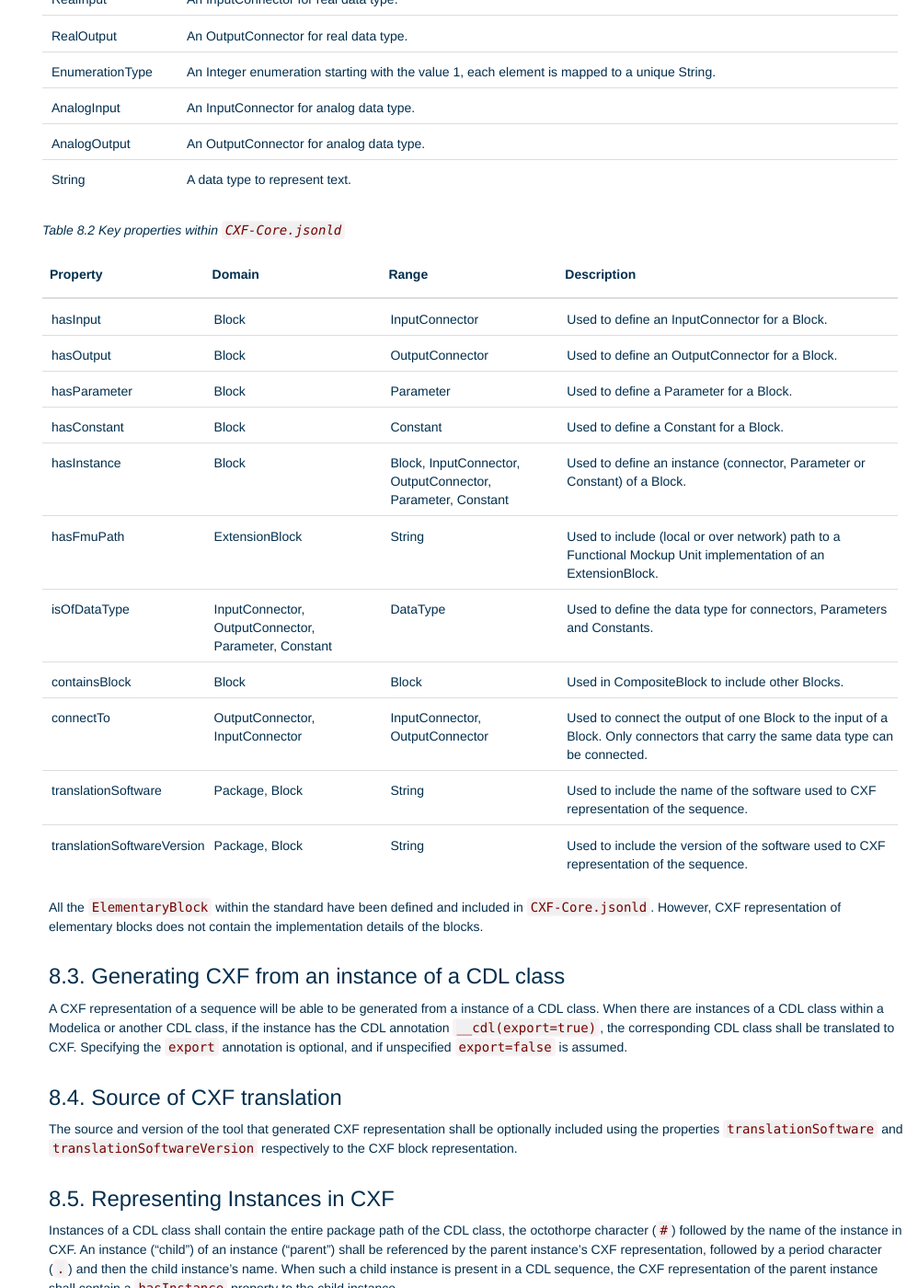
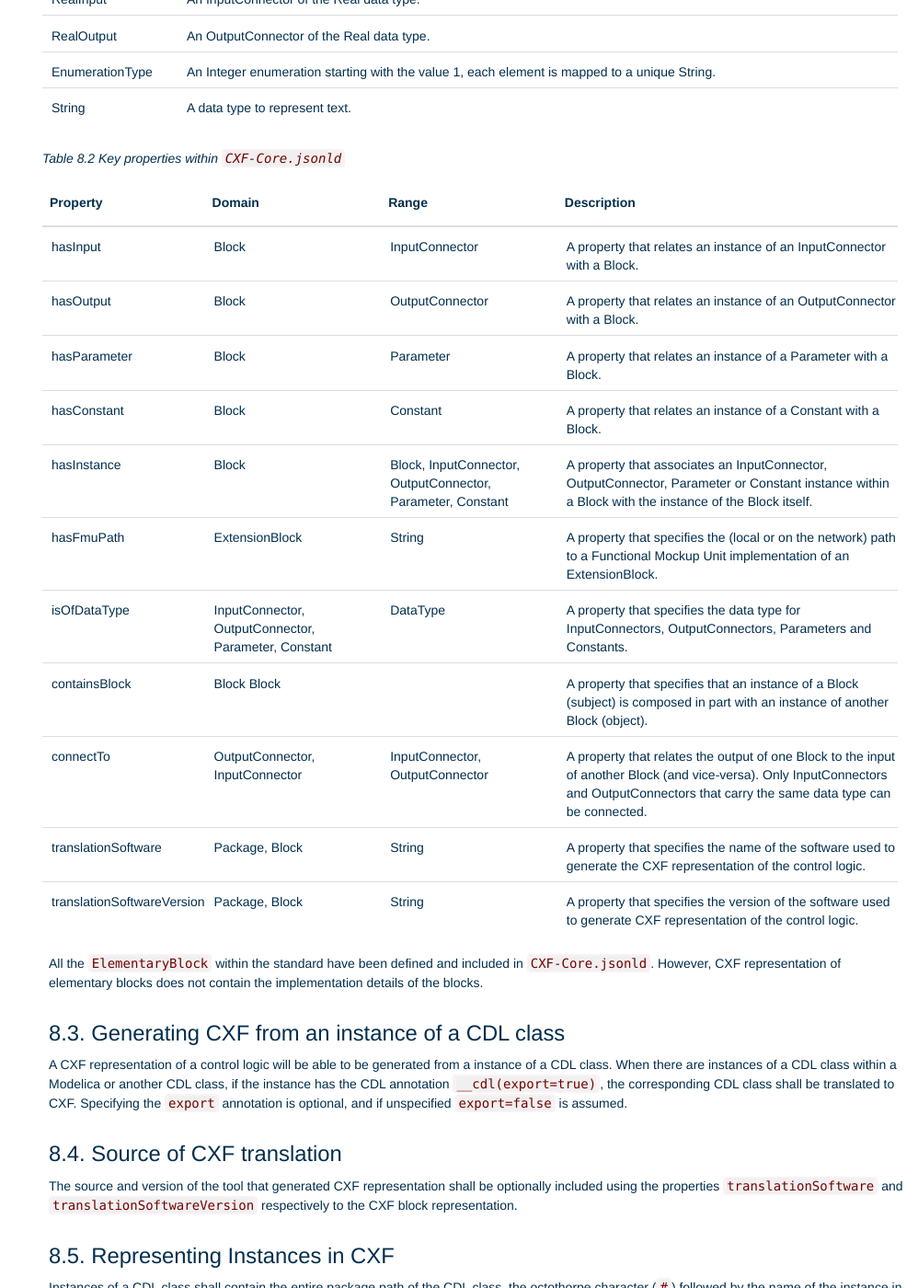
Before and after one commit to lbl-srg/obc, a Sphinx documentation site: the page built from specification/source/cxf.rst, in a window 1280 px wide and 1400 px high, scrolled down 1940 px. Shown: the whole window at 92% size, without its empty margins (282-1280 px from the left). Built offline with Sphinx 7.4.7, drawn with Linux system fonts in a browser that asks for light colours; some of the changed text lies outside the part shown.

Commit message:
fixing grammar in cxf tables

```diff
--- a/specification/source/cxf.rst
+++ b/specification/source/cxf.rst
@@ -81,7 +81,7 @@ differences between CDL and CXF:
     libraries but may not be supported by
     the commercial control product.
 
-  * The ``Pre`` block which is used to break algebraic loops that
+  * The ``Pre`` Block which is used to break algebraic loops that
     involve Boolean variables during a simulation but is not
     required in common building controllers.
 
@@ -92,12 +92,13 @@ Classes and Properties
 
 A valid CXF file contains Blocks (that is ElementaryBlocks,
 CompositeBlocks, ExtensionBlocks or a combination of these) and
-each instance of a block uses the set of input and output
-connectors, parameters, and constants as defined within definition
-of the Block. To support this process, a Resource Description
-Framework (RDF) graph representation of the standard has been
-provided in a CXF-Core.jsonld file using the MIME type
-``application/ld+json`` and it can be found `here <https://github.com/lbl-srg/modelica-json/blob/master/CXF-Core.jsonld>`_.
+each instance of a Block uses the set of InputConnectors and
+OutputConnectors, Parameters, and Constants as defined within
+definition of the Block. To support this process, a Resource
+Description Framework (RDF) graph representation of the
+standard has been provided in a CXF-Core.jsonld file
+using the MIME type ``application/ld+json`` and it can be found
+`here <https://github.com/lbl-srg/modelica-json/blob/master/CXF-Core.jsonld>`_.
 The key classes and properties present in CXF-Core.jsonld
 that can be used to created CXF classes are shown in
 Table :numref:`tab_cxf_cla` and Table :numref:`tab_cxf_rel` respectively.
@@ -111,7 +112,7 @@ Table :numref:`tab_cxf_cla` and Table :numref:`tab_cxf_rel` respectively.
    ============================  ===========================================================
    Class                         Description
    ============================  ===========================================================
-   Package                       A package is a specialized class used to group multiple
+   Package                       A Package is a specialized class used to group multiple
                                  Blocks.
    Blocks                        A Block is the abstract interface of a control sequence.
    ElementaryBlock               An ElementaryBlock defined by ASHRAE S231P (``subClassOf
@@ -122,26 +123,22 @@ Table :numref:`tab_cxf_cla` and Table :numref:`tab_cxf_rel` respectively.
    ExtensionBlock                An ExtensionBlock supports functionalities that cannot,
                                  or are hard to, implement with a CompositeBlock
                                  (``subClassOf Block``) (:numref:`sec_ext_blo`).
-   InputConnector                An InputConnector is a connector that provides an input to
-                                 a Block.
-   OutputConnector               An OutputConnector is a connector that provides an output
-                                 from a Block.
+   InputConnector                An InputConnector provides an input to a Block.
+   OutputConnector               An OutputConnector provides an output from a Block.
    Parameter                     A Parameter is a value that is time-invariant and cannot be changed
                                  based on an input signal. A Block can have multiple Parameters.
    Constant                      A Constant is a value that is fixed at compilation time. A Block can
                                  have multiple Constants.
-   DataType                      A data type description for Block connectors, Parameters,
-                                 and Constants.
-   BooleanInput                  An InputConnector for boolean data type.
-   BooleanOutput                 An OutputConnector for boolean data type.
-   IntegerInput                  An InputConnector for integer data type.
-   IntegerOutput                 An OutputConnector for integer data type.
-   RealInput                     An InputConnector for real data type.
-   RealOutput                    An OutputConnector for real data type.
+   DataType                      A data type description for InputConnectors,
+                                 OutputConnectors, Parameters and Constants.
+   BooleanInput                  An InputConnector of the Boolean data type.
+   BooleanOutput                 An OutputConnector of the Boolean data type.
+   IntegerInput                  An InputConnector of the Integer data type.
+   IntegerOutput                 An OutputConnector of the Integer data type.
+   RealInput                     An InputConnector of the Real data type.
+   RealOutput                    An OutputConnector of the Real data type.
    EnumerationType               An Integer enumeration starting with the value 1, each element
                                  is mapped to a unique String.
-   AnalogInput                   An InputConnector for analog data type.
-   AnalogOutput                  An OutputConnector for analog data type.
    String                        A data type to represent text.
    ============================  ===========================================================
 
@@ -155,36 +152,40 @@ Table :numref:`tab_cxf_cla` and Table :numref:`tab_cxf_rel` respectively.
    =============================== ================= ================ =========================================
    Property                        Domain            Range            Description
    =============================== ================= ================ =========================================
-   hasInput                        Block             InputConnector   Used to define an InputConnector for a
-                                                                      Block.
-   hasOutput                       Block             OutputConnector  Used to define an OutputConnector for a
-                                                                      Block.
-   hasParameter                    Block             Parameter        Used to define a Parameter for a Block.
-   hasConstant                     Block             Constant         Used to define a Constant for a Block.
-   hasInstance                     Block             Block,           Used to define an instance (connector,
-                                                     InputConnector,  Parameter or Constant) of a
-                                                     OutputConnector, Block.
-                                                     Parameter,
+   hasInput                        Block             InputConnector   A property that relates an instance of an
+                                                                      InputConnector with a Block.
+   hasOutput                       Block             OutputConnector  A property that relates an instance of an
+                                                                      OutputConnector with a Block.
+   hasParameter                    Block             Parameter        A property that relates an instance of a
+                                                                      Parameter with a Block.
+   hasConstant                     Block             Constant         A property that relates an instance of a
+                                                                      Constant with a Block.
+   hasInstance                     Block             Block,           A property that associates an
+                                                     InputConnector,  InputConnector, OutputConnector, Parameter
+                                                     OutputConnector, or Constant instance within a Block with
+                                                     Parameter,       the instance of the Block itself.
                                                      Constant
-   hasFmuPath                      ExtensionBlock    String           Used to include (local or over network)
+   hasFmuPath                      ExtensionBlock    String           A property that specifies the (local
+                                                                      or on the network)
                                                                       path to a Functional Mockup Unit
                                                                       implementation of an ExtensionBlock.
-   isOfDataType                    InputConnector,   DataType         Used to define the data type for
-                                   OutputConnector,                   connectors, Parameters and Constants.
-                                   Parameter,
+   isOfDataType                    InputConnector,   DataType         A property that specifies the data type for
+                                   OutputConnector,                   InputConnectors, OutputConnectors,
+                                   Parameter,                         Parameters and Constants.
                                    Constant
-   containsBlock                   Block             Block            Used in CompositeBlock to include other
-                                                                      Blocks.
-   connectTo                       OutputConnector,  InputConnector,  Used to connect the output of one Block
-                                   InputConnector    OutputConnector  to the input of a Block. Only connectors
-                                                                      that carry the same data type can be
-                                                                      connected.
-   translationSoftware             Package, Block    String           Used to include the name of the software
-                                                                      used to CXF representation of the
-                                                                      sequence.
-   translationSoftwareVersion      Package, Block    String           Used to include the version of the
-                                                                      software used to CXF representation of
-                                                                      the sequence.
+   containsBlock                   Block   Block                      A property that specifies that an instance
+                                                                      of a Block (subject) is composed in part
+                                                                      with an instance of another Block (object).
+   connectTo                       OutputConnector,  InputConnector,  A property that relates the output of one Block
+                                   InputConnector    OutputConnector  to the input of another Block (and vice-versa).
+                                                                      Only InputConnectors and OutputConnectors that
+                                                                      carry the same data type can be connected.
+   translationSoftware             Package, Block    String           A property that specifies the name of the software
+                                                                      used to generate the CXF representation of the
+                                                                      control logic.
+   translationSoftwareVersion      Package, Block    String           A property that specifies the version of the
+                                                                      software used to generate CXF representation of
+                                                                      the control logic.
    =============================== ================= ================ =========================================
 
 All the ``ElementaryBlock`` within the standard have been
@@ -194,7 +195,7 @@ the implementation details of the blocks.
 
 Generating CXF from an instance of a CDL class
 ^^^^^^^^^^^^^^^^^^^^^^^^^^^^^^^^^^^^^^^^^^^^^^
-A CXF representation of a sequence will be able to be
+A CXF representation of a control logic will be able to be
 generated from a instance of a CDL class. When there
 are instances of a CDL class within a Modelica or
 another CDL class, if the instance has the CDL
@@ -220,7 +221,7 @@ An instance ("child") of an instance ("parent") shall
 be referenced by the parent instance’s CXF
 representation, followed by a period character (``.``)
 and then the child instance’s name. When such a child
-instance is present in a CDL sequence, the CXF
+instance is present in a CDL logic, the CXF
 representation of the parent instance shall contain a
 ``hasInstance`` property to the child instance.
 
```
